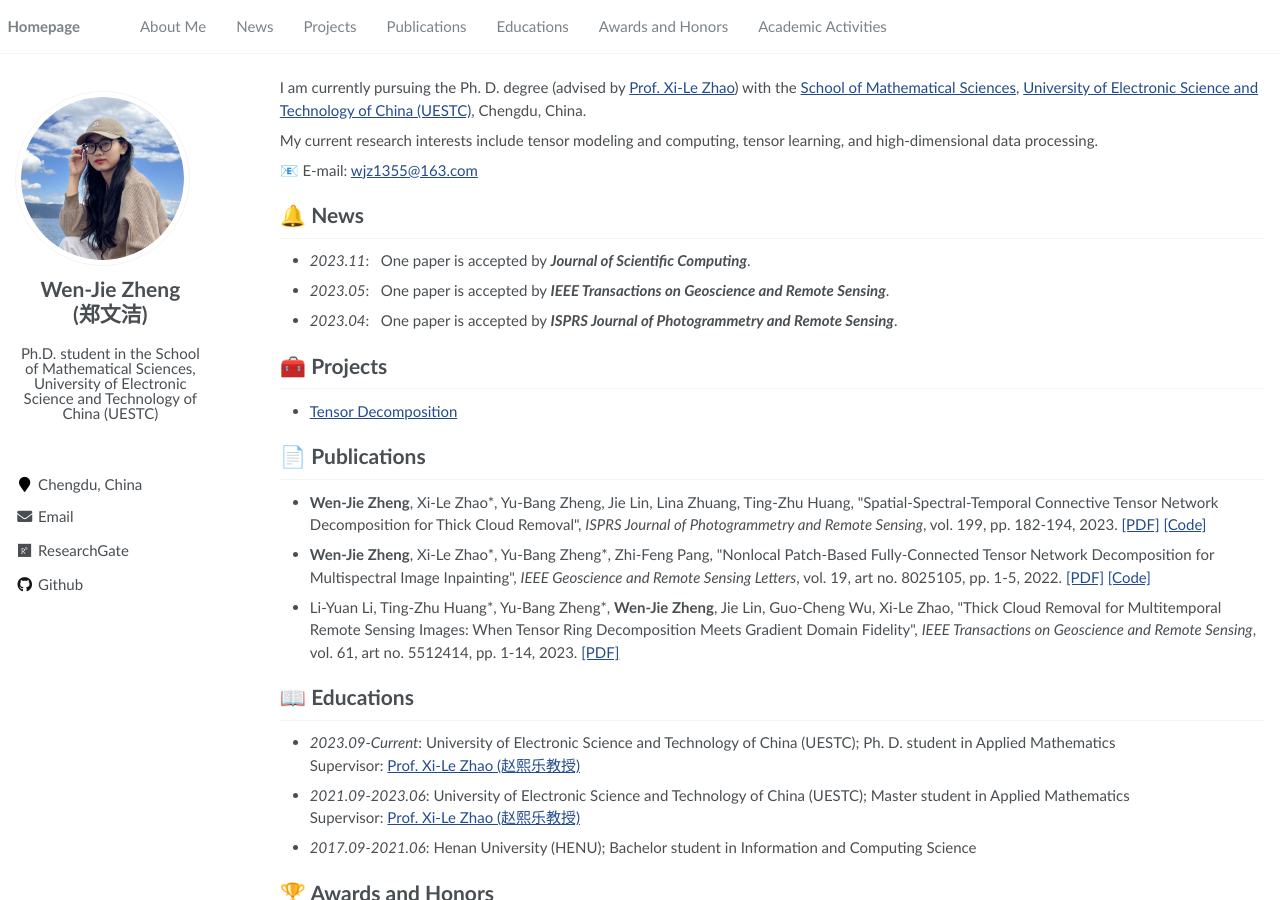
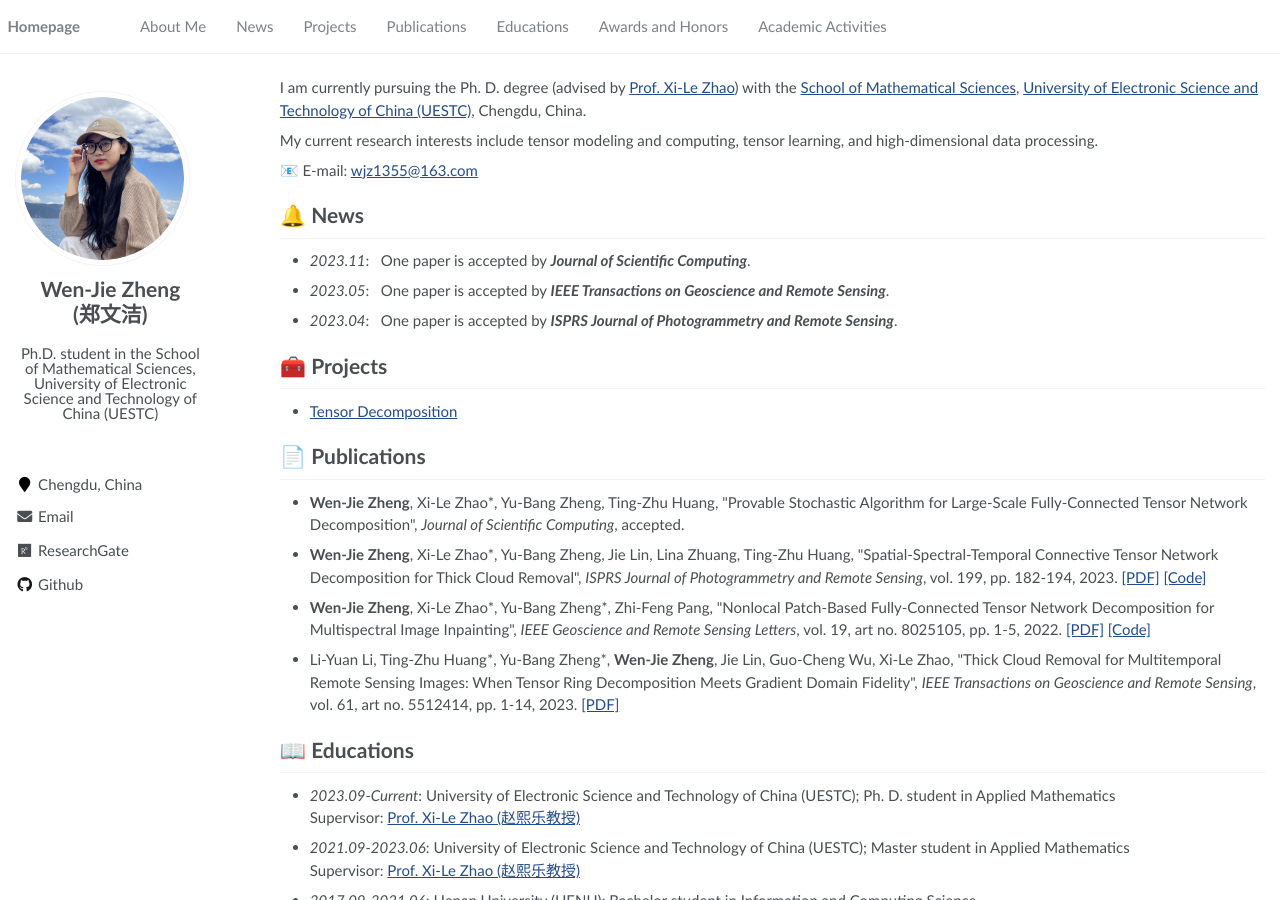
Before and after one commit to wjz1355/wjz1355.github.io, a Jekyll site: the page built from pages/about.md, in a window 1280 px wide and 900 px high. Built offline with Jekyll 4.4.1, drawn with Linux system fonts in a browser that asks for light colours; a script that is not in the unit is left out.

Commit message:
Update about.md

```diff
--- a/pages/about.md
+++ b/pages/about.md
@@ -36,6 +36,8 @@ My current research interests include tensor modeling and computing, tensor lear
 
 
 # 📄 Publications
+
+- **Wen-Jie Zheng**, Xi-Le Zhao\*, Yu-Bang Zheng, Ting-Zhu Huang, \"Provable Stochastic Algorithm for Large-Scale Fully-Connected Tensor Network Decomposition\", _Journal of Scientific Computing_, accepted.
 
 - **Wen-Jie Zheng**, Xi-Le Zhao\*, Yu-Bang Zheng, Jie Lin, Lina Zhuang, Ting-Zhu Huang, \"Spatial-Spectral-Temporal Connective Tensor Network Decomposition for Thick Cloud Removal\", _ISPRS Journal of Photogrammetry and Remote Sensing_, vol. 199, pp. 182-194, 2023. [[PDF]](https://www.sciencedirect.com/science/article/abs/pii/S0924271623000953) [[Code]](https://github.com/zhaoxile/SSTC_CR)
 
```
